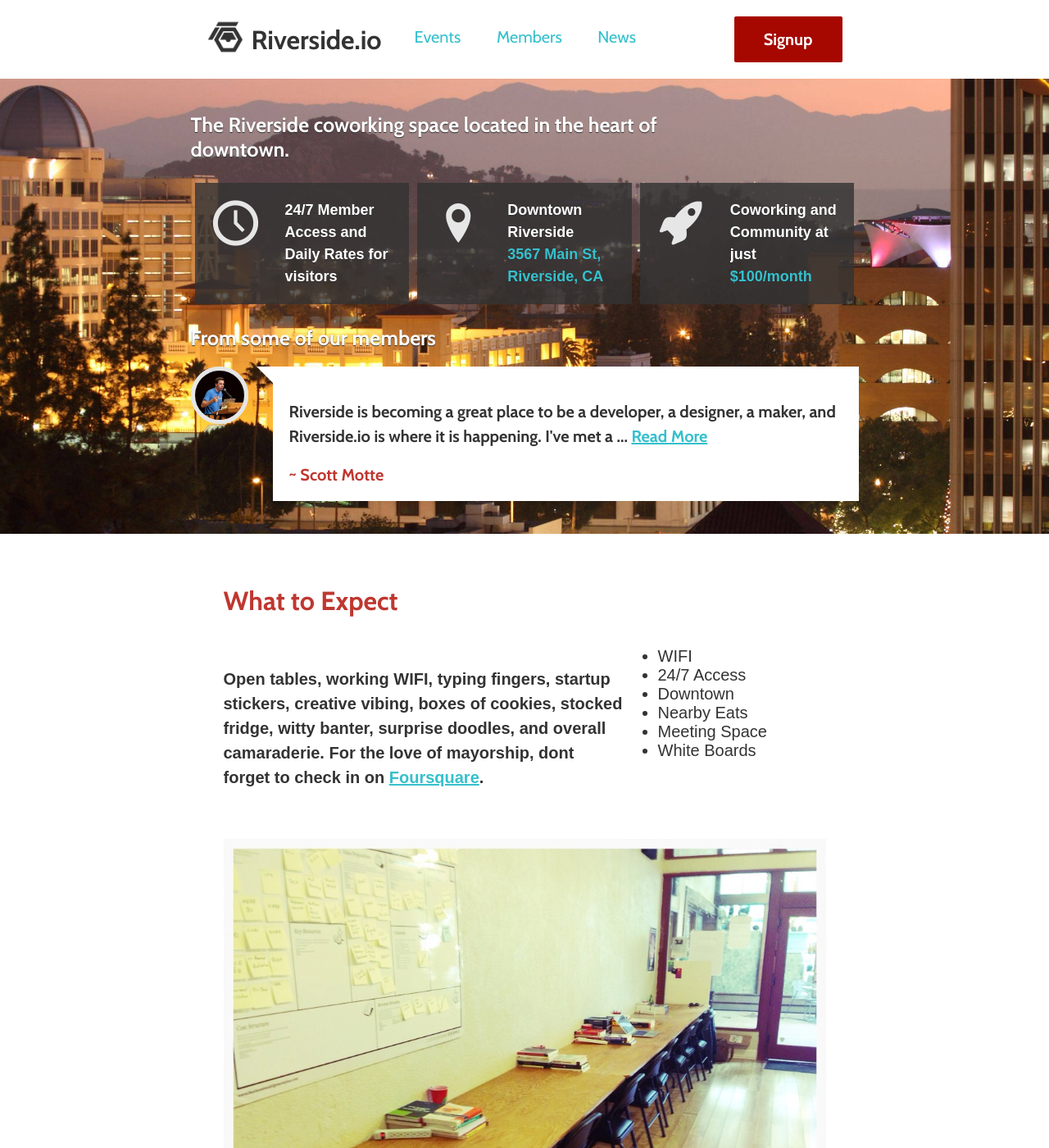
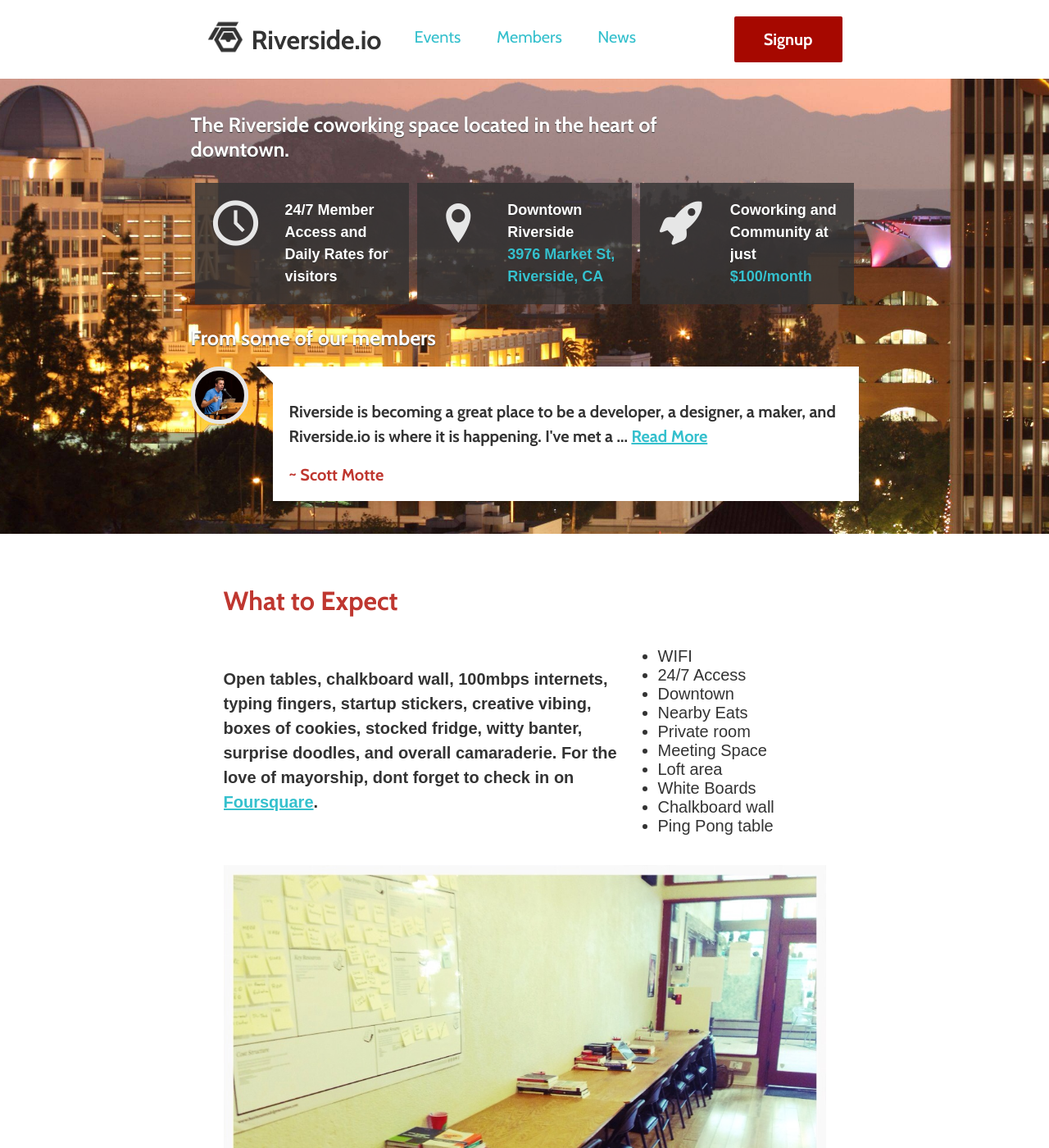
Before and after one commit to riversideio/riversideio.github.io, a Jekyll site: the page built from index.html, in a window 1280 px wide and 1400 px high. Shown: the whole window at 82% size. Built offline with Jekyll 4.4.1, drawn with Linux system fonts in a browser that asks for light colours; nearby versions of some CDN libraries; some web fonts are replaced; Markdown is read by kramdown in place of the engine named in the settings.

Commit message:
New location

```diff
--- a/_data/landing.yml
+++ b/_data/landing.yml
@@ -3,18 +3,22 @@ about :
   - icon: icon-clock
     contents : 24/7 Member Access and Daily Rates for visitors
   - icon: icon-location
-    contents: "Downtown Riverside<br> [3567 Main St, Riverside, CA](https://www.google.com/maps/preview#!q=3567+Main+St%2C+Riverside%2C+CA&data=!4m15!2m14!1m13!1s0x80dcb1fa99afe221%3A0xfe3f25b87b503ecc!3m8!1m3!1d6608!2d-117.3729689!3d33.9841841!3m2!1i1535!2i767!4f13.1!4m2!3d33.9841879!4d-117.372977)"
+    contents: "Downtown Riverside<br> [3976 Market St, Riverside, CA](https://www.google.com/maps/place/3976+Market+St,+Riverside,+CA+92501/@33.9810399,-117.3766748,17z/data=!3m1!4b1!4m2!3m1!1s0x80dcb1ee33f8cb9b:0x4e8dd2fb3a39642f)"
   - icon: icon-rocket
     contents: "Coworking and Community at just [$100/month](https://riversideio-access.herokuapp.com)"
 expect :
-  contents: 'Open tables, working WIFI, typing fingers, startup stickers, creative vibing, boxes of cookies, stocked fridge, witty banter, surprise doodles, and overall camaraderie. For the love of mayorship, dont forget to check in on [Foursquare](http://4sq.com/QvKQ2Z).'
+  contents: 'Open tables, chalkboard wall, 100mbps internets, typing fingers, startup stickers, creative vibing, boxes of cookies, stocked fridge, witty banter, surprise doodles, and overall camaraderie. For the love of mayorship, dont forget to check in on [Foursquare](http://4sq.com/QvKQ2Z).'
   list :
     - WIFI
     - 24/7 Access
     - Downtown
     - Nearby Eats
+    - Private room
     - Meeting Space
+    - Loft area
     - White Boards
+    - Chalkboard wall
+    - Ping Pong table
   photos :
     - src: /img/space/1.jpg
       description: Find a desk.
```
